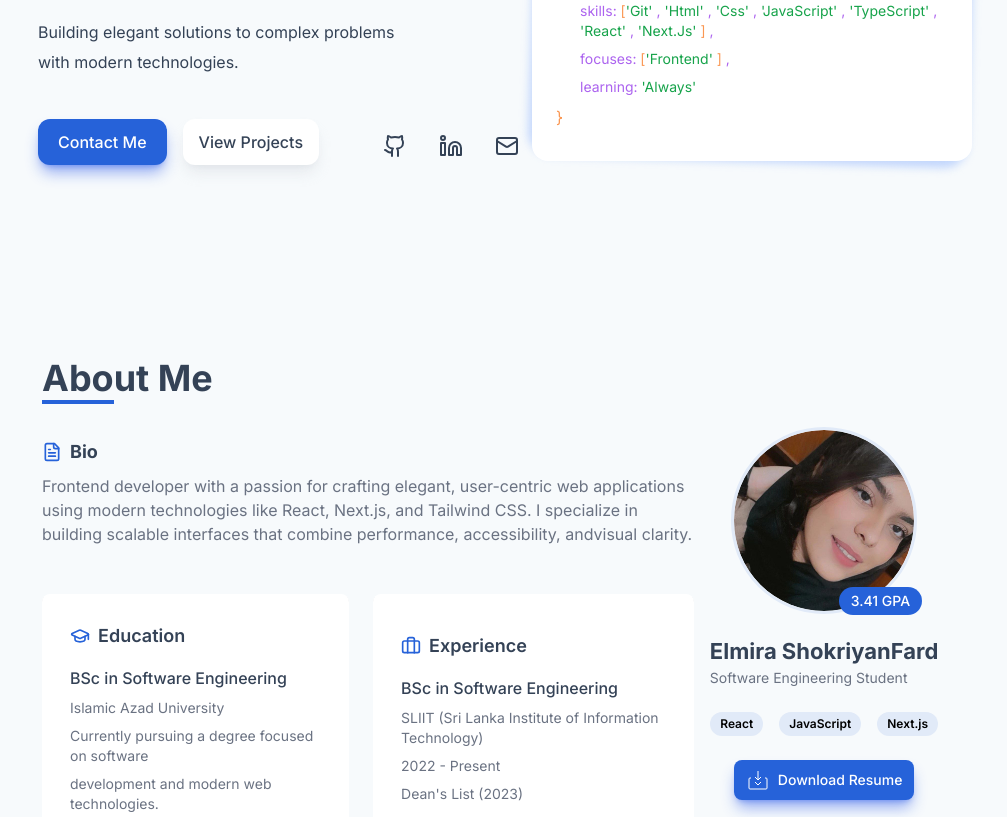
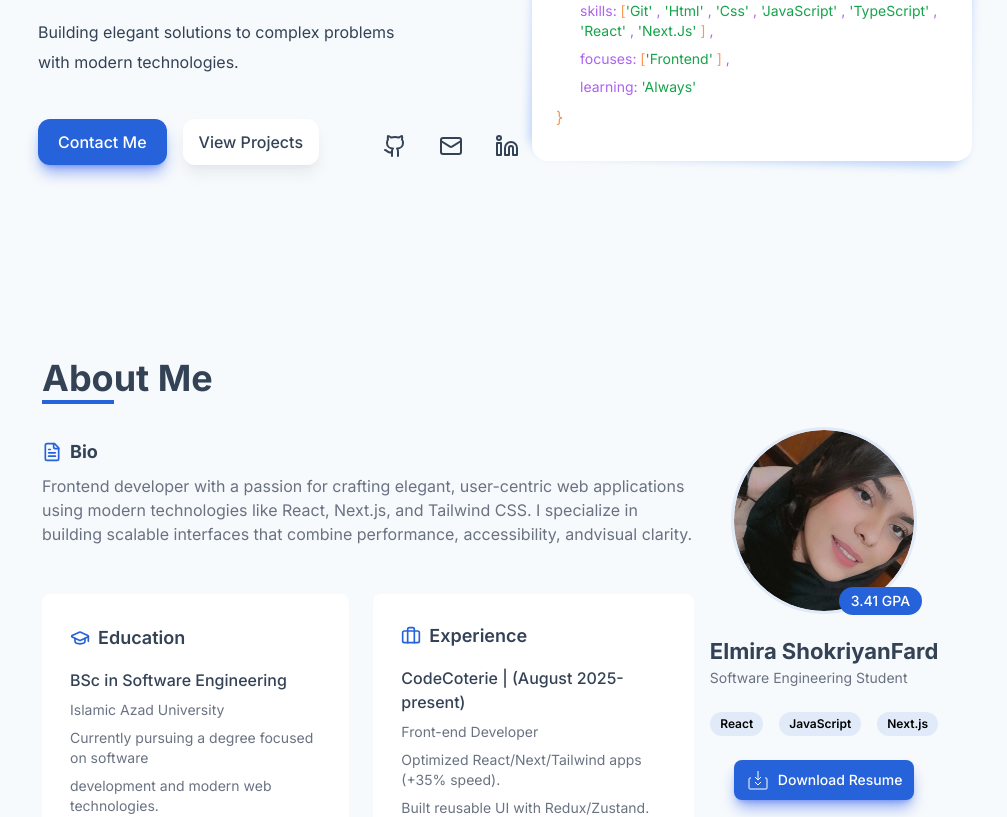
Before and after one commit to elmira1385/portfolio, a Next.js app: page / in a window 1280 px wide. Shown: the part 380-1197 px from the top of the page, without its empty margins (142-1149 px from the left). Built offline with nearby package versions, Linux system fonts and the light colour scheme.

Commit message:
some information are added by me

```diff
--- a/src/app/AllApi/myAchivment/route.ts
+++ b/src/app/AllApi/myAchivment/route.ts
@@ -58,7 +58,7 @@ export const GET = async () => {
     {
       id: uuidv4(),
       year: "2025",
-      icon: "/svg/achivement7.svg",
+      icon: "/svg/skill9.svg",
       title: "Interactive UI Effects & Animations",
       description:
         "Implemented hover effects, glow interactions, blur animations, and smooth transitions using Framer Motion and TailwindCSS.",
--- a/src/app/AllApi/myProjects/route.ts
+++ b/src/app/AllApi/myProjects/route.ts
@@ -89,7 +89,7 @@ export const GET = async () => {
       svg: "svg/github.svg",
       title: "Kanban",
       description:
-        "A simple JavaScript game where players pick a bug character.Bugs appear randomly on the screen during gameplay.Players try to catch as many as possible before time runs out.A live counter tracks the number of bugs caught.",
+        "A desktop-based Kanban board featuring Dark/Light mode for better usability. Users can add new tasks, write task details, and easily assign each task to a specific column such as To Do, In Progress, or Done",
       features: ["Html", "Css", "TypeScript", "Tailwind"],
       href: "https://github.com/elmira1385/Kanban",
     },
@@ -99,7 +99,7 @@ export const GET = async () => {
       svg: "svg/github.svg",
       title: "Go Green",
       description:
-        "A simple JavaScript game where players pick a bug character.Bugs appear randomly on the screen during gameplay.Players try to catch as many as possible before time runs out.A live counter tracks the number of bugs caught.",
+        "A desktop web project with a scroll-triggered slider, click-to-filter content, and multiple pages, featuring animations and interactive elements that provide a dynamic and engaging user experience.",
       features: ["Html", "Css", "TypeScript", "Tailwind"],
       href: "https://github.com/elmira1385/go_green",
     },
@@ -109,7 +109,7 @@ export const GET = async () => {
       svg: "svg/github.svg",
       title: "Rent House",
       description:
-        "A simple JavaScript game where players pick a bug character.Bugs appear randomly on the screen during gameplay.Players try to catch as many as possible before time runs out.A live counter tracks the number of bugs caught.",
+        "A desktop web project with animated sliders showcasing houses from an API, featuring click-to-expand panels for interactive viewing and a smooth, engaging, and user-friendly experience.",
       features: ["Html", "Css", "JavaScript", "Tailwind"],
       href: "https://github.com/elmira1385/rent-house",
     },
--- a/src/app/AllApi/mySkilles/route.ts
+++ b/src/app/AllApi/mySkilles/route.ts
@@ -29,7 +29,7 @@ export const GET=async()=>{
         id:uuidv4(),
         title:"Utility Libraries",
         icon:"/svg/skill5.svg",
-        description:["i18next","UUID","clsx"]
+        description:["i18next","UUID","clsx", "React Testing Library"]
     },
     {
         id:uuidv4(),
--- a/src/app/UI/About.tsx
+++ b/src/app/UI/About.tsx
@@ -4,16 +4,16 @@ import { useEffect, useRef, useState } from "react";
 import CursorAnimation from "./CursorAnimation";
 import axios from "@/api/axios";
 const About = () => {
-  const[aboutMe,setAboutMe]=useState("")
-  useEffect(()=>{
-    const getAboutMe=async()=>{
-      const{data}=await axios.get<string>("AllApi/aboutMe")
-      setAboutMe(data)
-    }
-    getAboutMe()
-  },[])
-  const box1=useRef(null)
-  const box2=useRef(null)
+  const [aboutMe, setAboutMe] = useState("");
+  useEffect(() => {
+    const getAboutMe = async () => {
+      const { data } = await axios.get<string>("AllApi/aboutMe");
+      setAboutMe(data);
+    };
+    getAboutMe();
+  }, []);
+  const box1 = useRef(null);
+  const box2 = useRef(null);
   return (
     <div
       id="about"
@@ -55,8 +55,11 @@ const About = () => {
             </div>
           </div>
         </div>
-        <div  className="flex flex-col sm:flex-row gap-6 ">
-          <div ref={box1} className="relative overflow-hidden sm:justify-center p-7  bg-white hover:scale-103 dark:bg-[#020817] shadow-2xs rounded-lg flex flex-col gap-4 shadow-gray-300 dark:shadow-none dark:border-2 border-gray-900">
+        <div className="flex flex-col sm:flex-row gap-6 ">
+          <div
+            ref={box1}
+            className="relative overflow-hidden sm:justify-center p-7  bg-white hover:scale-103 dark:bg-[#020817] shadow-2xs rounded-lg flex flex-col gap-4 shadow-gray-300 dark:shadow-none dark:border-2 border-gray-900"
+          >
             <div>
               <h3 className="text-lg font-semibold flex items-center gap-2 text-gray dark:text-white">
                 <svg
@@ -92,9 +95,12 @@ const About = () => {
                 development and modern web technologies.
               </p>
             </div>
-            <CursorAnimation boxRef={box1}/>
+            <CursorAnimation boxRef={box1} />
           </div>
-          <div ref={box2} className=" relative overflow-hidden sm:justify-center p-7  bg-white hover:scale-103 dark:bg-[#020817] shadow-2xs rounded-lg flex flex-col gap-4 shadow-gray-300 dark:shadow-none dark:border-2 border-gray-900">
+          <div
+            ref={box2}
+            className=" relative overflow-hidden sm:justify-center p-7  bg-white hover:scale-103 dark:bg-[#020817] shadow-2xs rounded-lg flex flex-col gap-4 shadow-gray-300 dark:shadow-none dark:border-2 border-gray-900"
+          >
             <div>
               <h3 className="text-lg font-semibold flex items-center gap-2 text-gray dark:text-white">
                 <svg
@@ -117,21 +123,22 @@ const About = () => {
             </div>
             <div className="flex flex-col gap-2">
               <p className="font-medium text-gray dark:text-white">
-                BSc in Software Engineering
+                CodeCoterie | (August 2025-present)
               </p>
               <p className="text-[12px] sm:text-sm dark:text-gray-400 text-gray-500">
-                SLIIT (Sri Lanka Institute of Information Technology)
+                Front-end Developer
               </p>
               <p className="text-[12px] sm:text-sm dark:text-gray-400 text-gray-500">
-                2022 - Present
+                Optimized React/Next/Tailwind apps (+35% speed).
+
               </p>
               <p className="text-[12px] sm:text-sm dark:text-gray-400 text-gray-500">
-                Dean's List (2023)
+                Built reusable UI with Redux/Zustand.
               </p>
+
             </div>
-            <CursorAnimation boxRef={box2}/>
+            <CursorAnimation boxRef={box2} />
           </div>
-
         </div>
       </div>
       <div className="flex flex-col justify-center items-center px-4 sm:px-0 pb-30 sm:py-18 gap-6">
--- a/src/app/UI/Project.tsx
+++ b/src/app/UI/Project.tsx
@@ -42,8 +42,8 @@ const Project = () => {
           various technologies and problem domains.
         </p>
       </div>
-     <div className="flex flex-col gap-6 justify-between ">
-       <div className="grid grid-cols-1 sm:grid-cols-3   sm:gap-6  gap-6 ">
+     <div className="flex flex-col gap-6  justify-between ">
+       <div className="grid grid-cols-1 sm:grid-cols-3  sm:gap-6  gap-6 ">
         {itemShow.map((item) => {
           return (
             <div
--- a/src/app/UI/Section1.tsx
+++ b/src/app/UI/Section1.tsx
@@ -99,7 +99,8 @@ const Section1 = () => {
             </button>
           </div>
           <div className="flex gap-8 justify-center pb-6 pt-8">
-            <svg
+            <a className="hover:scale-125 transition-all " href="https://github.com/elmira1385/">
+              <svg className="hover:stroke-[#2662d9] hover:rotate-12 transition-all "
               xmlns="http://www.w3.org/2000/svg"
               width="24"
               height="24"
@@ -113,7 +114,25 @@ const Section1 = () => {
               <path d="M15 22v-4a4.8 4.8 0 0 0-1-3.5c3 0 6-2 6-5.5.08-1.25-.27-2.48-1-3.5.28-1.15.28-2.35 0-3.5 0 0-1 0-3 1.5-2.64-.5-5.36-.5-8 0C6 2 5 2 5 2c-.3 1.15-.3 2.35 0 3.5A5.403 5.403 0 0 0 4 9c0 3.5 3 5.5 6 5.5-.39.49-.68 1.05-.85 1.65-.17.6-.22 1.23-.15 1.85v4"></path>
               <path d="M9 18c-4.51 2-5-2-7-2"></path>
             </svg>
-            <svg
+            </a>
+            <a className="hover:scale-125 transition-all "  href="elmirashokriyan64@gmail.com">
+              <svg className="hover:stroke-[#2662d9] hover:rotate-12 transition-all "
+              xmlns="http://www.w3.org/2000/svg"
+              width="24"
+              height="24"
+              viewBox="0 0 24 24"
+              fill="none"
+              stroke="currentColor"
+              strokeWidth="2"
+              strokeLinecap="round"
+              strokeLinejoin="round"
+            >
+              <rect width="20" height="16" x="2" y="4" rx="2"></rect>
+              <path d="m22 7-8.97 5.7a1.94 1.94 0 0 1-2.06 0L2 7"></path>
+            </svg>
+            </a>
+           <a className="hover:scale-125 transition-all "  href="/">
+             <svg  className="hover:stroke-[#2662d9] hover:rotate-12 transition-all "
               xmlns="http://www.w3.org/2000/svg"
               width="24"
               height="24"
@@ -128,20 +147,8 @@ const Section1 = () => {
               <rect width="4" height="12" x="2" y="9"></rect>
               <circle cx="4" cy="4" r="2"></circle>
             </svg>
-            <svg
-              xmlns="http://www.w3.org/2000/svg"
-              width="24"
-              height="24"
-              viewBox="0 0 24 24"
-              fill="none"
-              stroke="currentColor"
-              strokeWidth="2"
-              strokeLinecap="round"
-              strokeLinejoin="round"
-            >
-              <rect width="20" height="16" x="2" y="4" rx="2"></rect>
-              <path d="m22 7-8.97 5.7a1.94 1.94 0 0 1-2.06 0L2 7"></path>
-            </svg>
+           </a>
+
           </div>
         </motion.div>
       </div>
```
Also changed, not shown: src/app/UI/Contact.tsx (+26 -25 lines), src/app/UI/Footer.tsx (+19 -16 lines).
